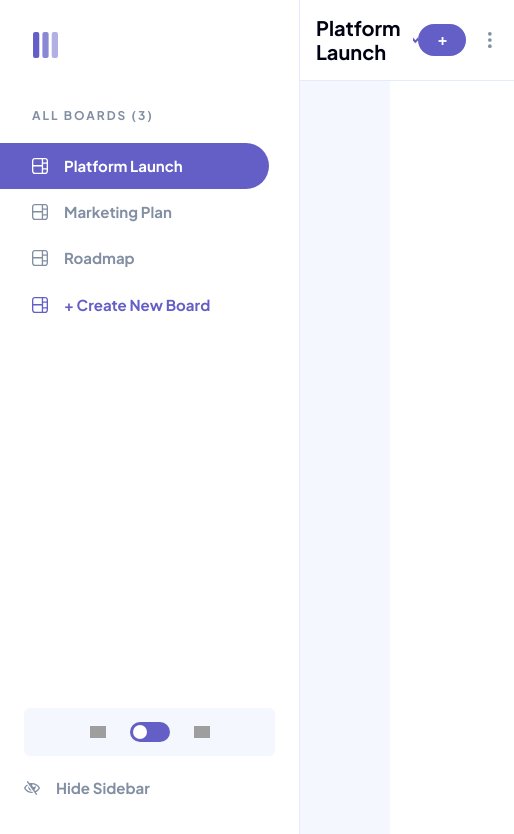
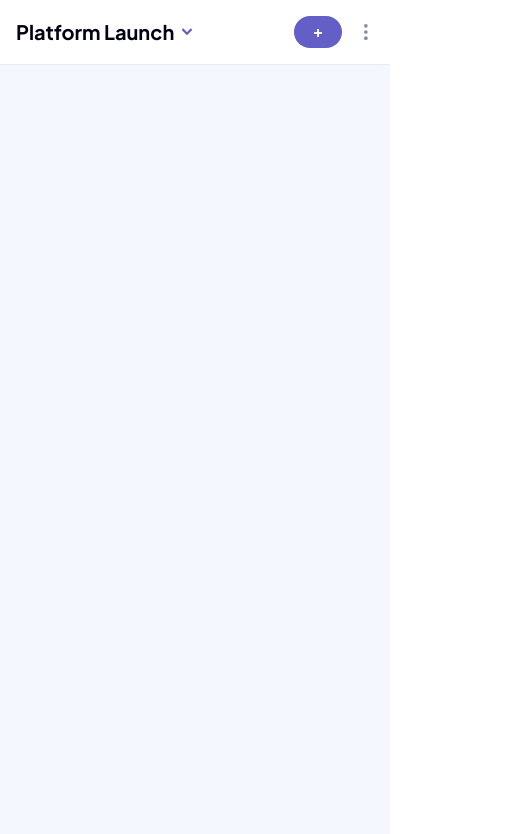
Before and after one commit to Qtrixnet/kanban-web-app, a React (Create React App) app: page / in a window 390 px wide. Shown: the top 834 px of the page, 514 px wide, since content can reach past the window. Built offline with nearby package versions, Linux system fonts and the light colour scheme; grey boxes are pictures that could not be loaded.

Commit message:
feat: add mobile layout

```diff
--- a/src/components/app/app.module.css
+++ b/src/components/app/app.module.css
@@ -27,3 +27,15 @@
 .grid {
   grid-template-columns: 300px 1fr;
 }
+
+@media screen and (max-width: 1140px) {
+  .grid {
+    grid-template-columns: 260px 1fr;
+  }
+}
+
+@media screen and (max-width: 768px) {
+  .grid {
+    grid-template-columns: 1fr;
+  }
+}
--- a/src/components/navigation-link/navigation-link.module.css
+++ b/src/components/navigation-link/navigation-link.module.css
@@ -35,3 +35,9 @@
 .listItemActive:active {
   color: white;
 }
+
+@media screen and (max-width: 768px) {
+  .listItem {
+    gap: 12px;
+  }
+}
--- a/src/components/navigation/navigation.module.css
+++ b/src/components/navigation/navigation.module.css
@@ -9,7 +9,7 @@
 
 .list {
   padding-top: 20px;
-  width: 90%;
+  width: 276px;
   list-style: none;
 }
 
@@ -36,3 +36,13 @@
 .addButton:active {
   opacity: 0.6;
 }
+
+@media screen and (max-width: 1140px) {
+  .addButton {
+    gap: 12px;
+  }
+
+  .list {
+    width: 240px;
+  }
+}
--- a/src/components/sidebar/sidebar.module.css
+++ b/src/components/sidebar/sidebar.module.css
@@ -18,3 +18,9 @@
   flex-direction: column;
   justify-content: space-between;
 }
+
+@media screen and (max-width: 768px) {
+  .sidebar {
+    display: none;
+  }
+}
--- a/src/components/theme-switcher/theme-switcher.module.css
+++ b/src/components/theme-switcher/theme-switcher.module.css
@@ -116,3 +116,9 @@
 .input:checked + .slider:before {
   transform: translateX(20px);
 }
+
+@media screen and (max-width: 768px) {
+  .container {
+    padding: 47px 12px;
+  }
+}
```
